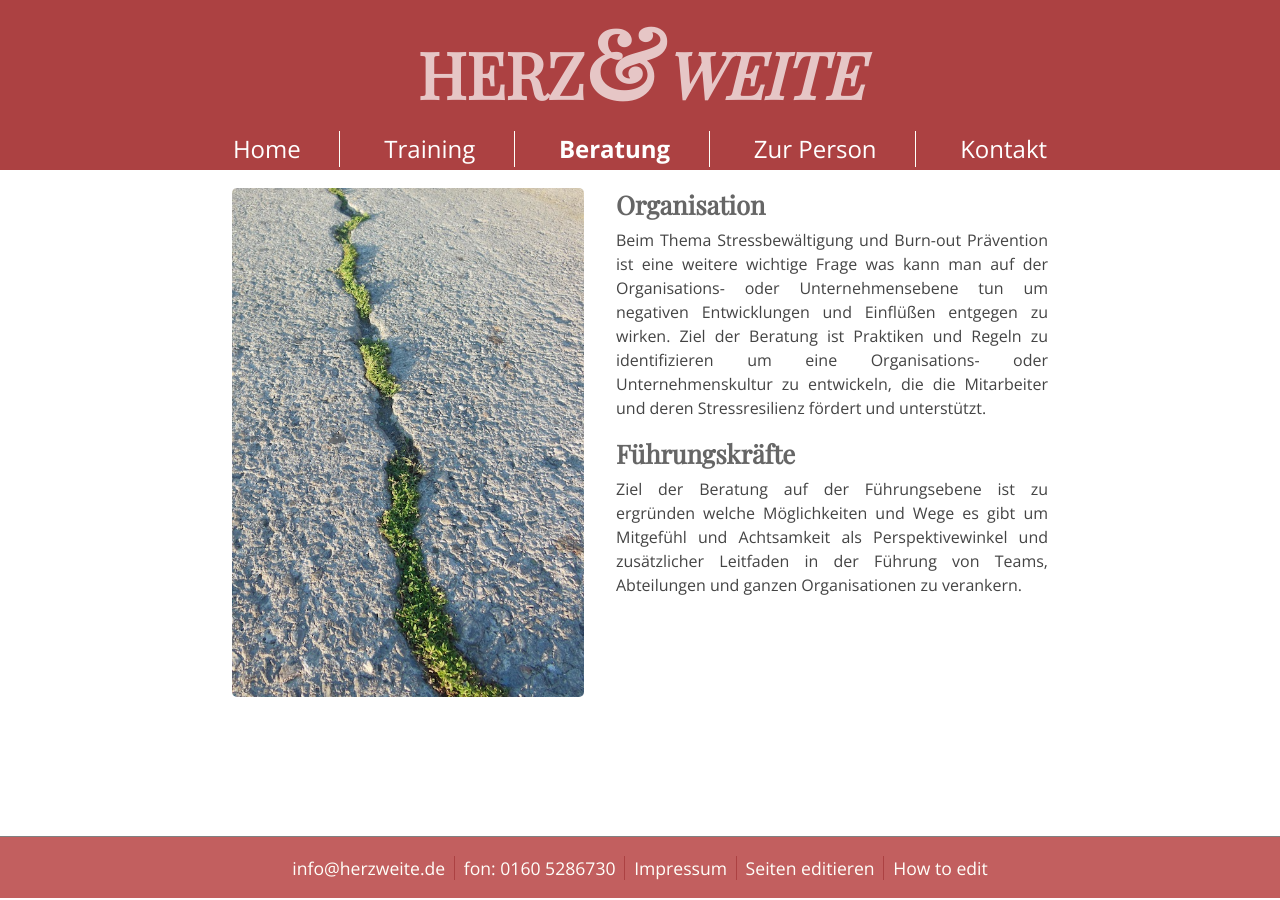
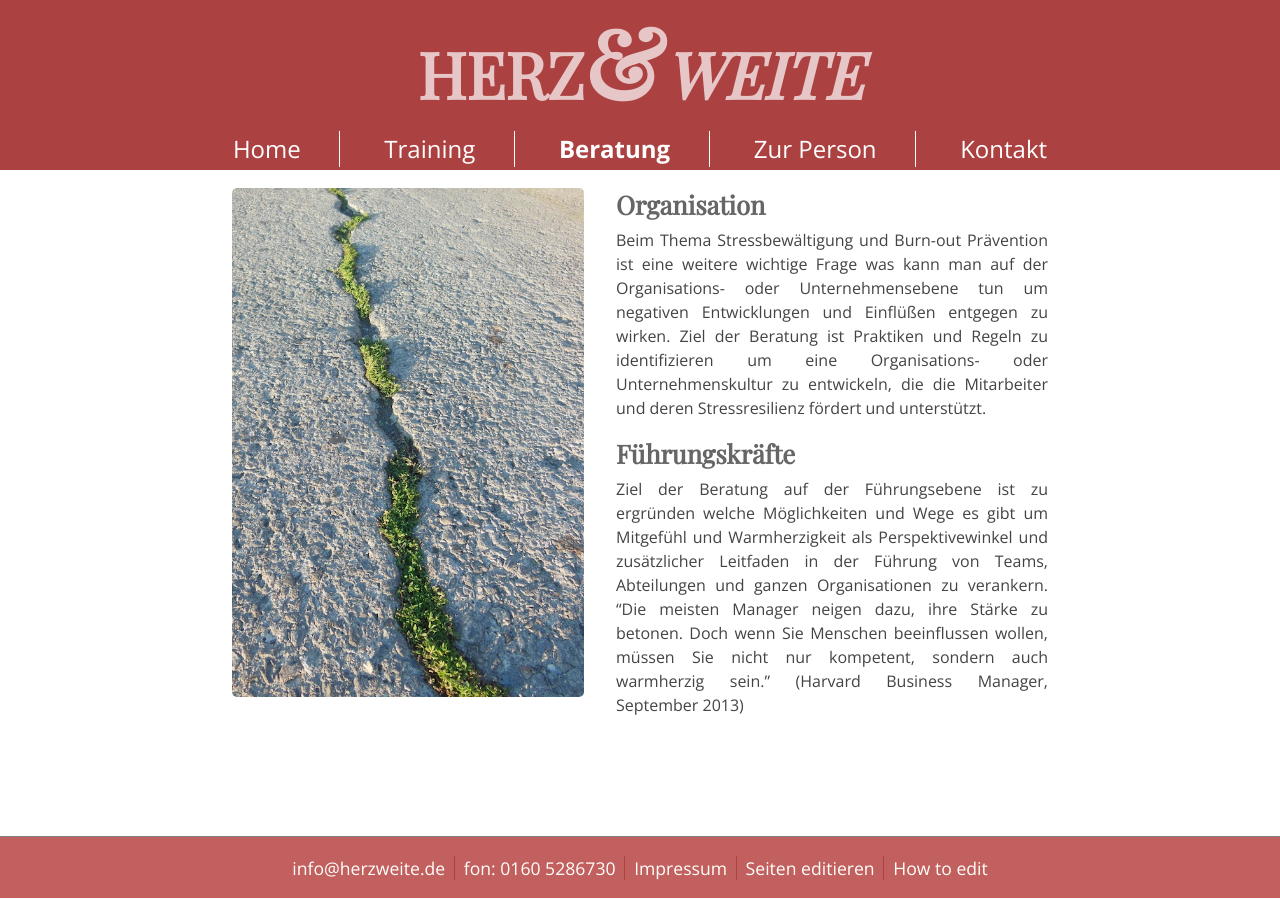
Before and after one commit to herzweite/herzweite.github.io, a Jekyll site: the page built from beratung.md, in a window 1280 px wide. Built offline with Jekyll 4.4.1, drawn with Linux system fonts in a browser that asks for light colours; some web fonts are replaced; Markdown is read by kramdown in place of the engine named in the settings; comment, search, counter and statistics services are not loaded.

Commit message:
Update beratung.md

```diff
--- a/beratung.md
+++ b/beratung.md
@@ -9,4 +9,5 @@ title: Beratung
 Beim Thema Stressbewältigung und Burn-out Prävention ist eine  weitere wichtige Frage was kann man auf der Organisations- oder Unternehmensebene tun um negativen Entwicklungen und Einflüßen entgegen zu wirken. Ziel der Beratung ist Praktiken und Regeln zu identifizieren um eine Organisations- oder Unternehmenskultur zu entwickeln, die die Mitarbeiter und deren Stressresilienz fördert und unterstützt.
 
 #Führungskräfte
-Ziel der Beratung auf der Führungsebene ist  zu ergründen welche Möglichkeiten und Wege es gibt um Mitgefühl und Achtsamkeit als Perspektivewinkel und zusätzlicher Leitfaden in der Führung von Teams, Abteilungen und ganzen Organisationen zu verankern.
+Ziel der Beratung auf der Führungsebene ist  zu ergründen welche Möglichkeiten und Wege es gibt um Mitgefühl und Warmherzigkeit als Perspektivewinkel und zusätzlicher Leitfaden in der Führung von Teams, Abteilungen und ganzen Organisationen zu verankern.
+"Die meisten Manager neigen dazu, ihre Stärke zu betonen. Doch wenn Sie Menschen beeinflussen wollen, müssen Sie nicht nur kompetent, sondern auch warmherzig sein." (Harvard Business Manager, September 2013)
```
